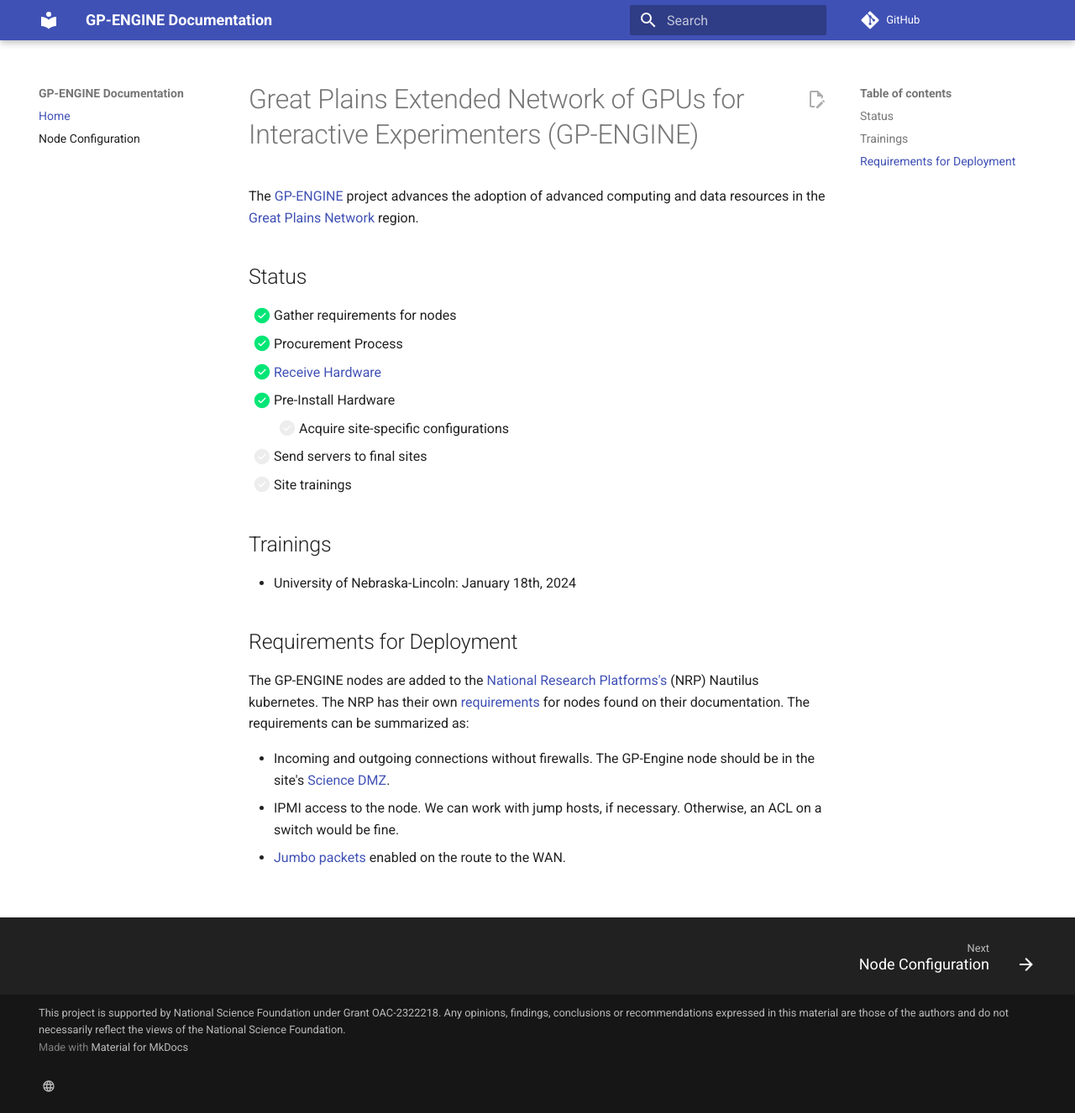
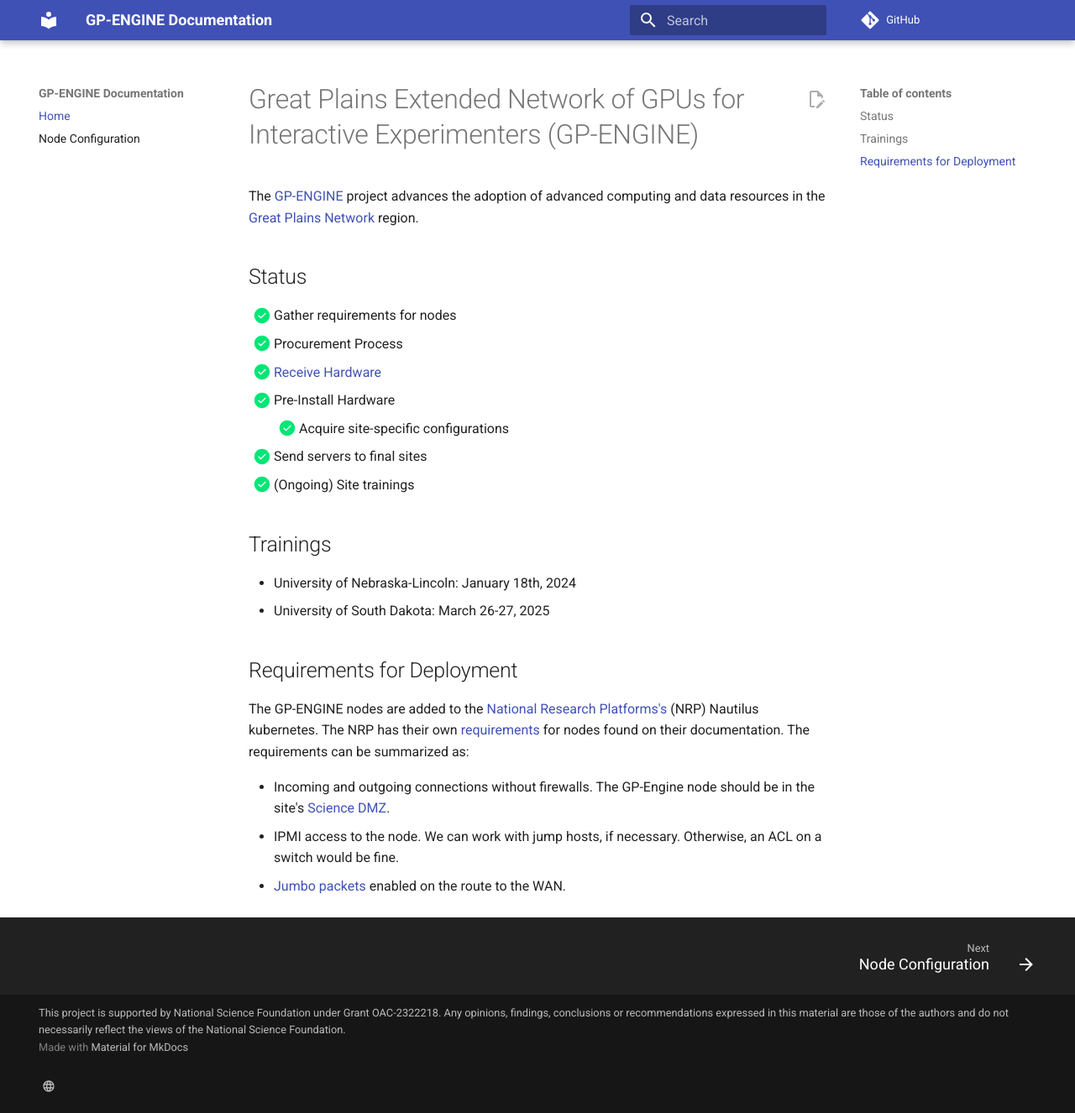
Before and after one commit to GreatPlainsNetwork/gp-engine-docs, an MkDocs documentation site: the page built from docs/index.md, in a window 1280 px wide and 1326 px high. Shown: the whole window at 84% size. Built offline with MkDocs 1.6.1 and Material for MkDocs 9.7.7, drawn with Linux system fonts in a browser that asks for light colours; comment, search, counter and statistics services are not loaded.

Commit message:
Update index.md

```diff
--- a/docs/index.md
+++ b/docs/index.md
@@ -8,17 +8,18 @@
 - [x] Procurement Process
 - [x] [Receive Hardware](node-configuration.md)
 - [x] Pre-Install Hardware
-    - [ ] Acquire site-specific configurations
-- [ ] Send servers to final sites
-- [ ] Site trainings
+    - [x] Acquire site-specific configurations
+- [x] Send servers to final sites
+- [x] (Ongoing) Site trainings
 
 ## Trainings
 
 - University of Nebraska-Lincoln: January 18th, 2024
+- University of South Dakota: March 26-27, 2025
 
 ## Requirements for Deployment
 
-The GP-ENGINE nodes are added to the [National Research Platforms's](https://nationalresearchplatform.org/) (NRP) Nautilus kubernetes.  The NRP has their own [requirements](https://docs.nationalresearchplatform.org/admindocs/participating/new-contributor-guide/) for nodes found on their documentation.  The requirements can be summarized as:
+The GP-ENGINE nodes are added to the [National Research Platforms's](https://nationalresearchplatform.org/) (NRP) Nautilus kubernetes.  The NRP has their own [requirements](https://nrp.ai/documentation/admindocs/participating/new-contributor-guide/) for nodes found on their documentation.  The requirements can be summarized as:
 
 - Incoming and outgoing connections without firewalls.  The GP-Engine node should be in the site's [Science DMZ](https://fasterdata.es.net/science-dmz/).
 - IPMI access to the node.  We can work with jump hosts, if necessary.  Otherwise, an ACL on a switch would be fine.
```
